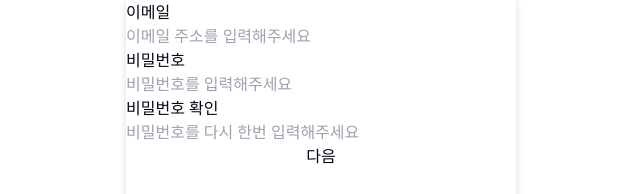
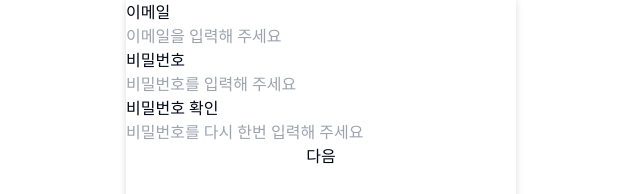
Before and after one commit to Minju9187/attendance, a React (Vite) app: page /signup in a window 1280 px wide. Shown: the top 194 px of the page, without its empty margins (319-959 px from the left). Built offline with nearby package versions, Linux system fonts and the light colour scheme.

Commit message:
SetProfile db 연결

```diff
--- a/src/pages/SetProfile.tsx
+++ b/src/pages/SetProfile.tsx
@@ -1,57 +1,70 @@
 import React from "react";
 import { useNavigate, useLocation } from "react-router-dom";
 import styled from "styled-components";
-import LoginForm from "@/components/LoginForm";
+import { useForm } from "react-hook-form";
+import { db } from "../firebase";
+import { addDoc, collection, getDocs, query } from "firebase/firestore";
 
 export default function SetProfile() {
+  const {
+    register,
+    handleSubmit,
+    watch,
+    formState: { errors },
+  } = useForm();
+
   const navigate = useNavigate();
   const location = useLocation();
+  const userId = location.state.userId;
   const email = location.state.email;
   const password = location.state.password;
-  console.log(email, password);
+  const watchUsername = watch("username");
+  const watchResolution = watch("resolution");
 
-  const onChange = (event) => {
-    const {
-      target: { name, value },
-    } = event;
-    if (name === "username") {
-      console.log(value);
-    }
-    if (name === "resolution") {
-      console.log(value);
-    }
-  };
-
-  const startApp = async () => {
-    const userInfo = doc(db, "userInfo");
+  const onSubmit = async () => {
+    const user = {
+      userId: userId,
+      email: email,
+      username: watchUsername,
+      resolution: watchResolution || "각오따위 없음",
+    };
+    const collectionRef = collection(db, "users");
+    await addDoc(collectionRef, user);
     navigate("/signin");
   };
 
   return (
     <>
-      <Form onSubmit={startApp}>
+      <Form onSubmit={handleSubmit(onSubmit)}>
         <div>사진선택창</div>
         <label htmlFor="username">사용자 이름</label>
         <input
+          id="username"
           type="text"
           placeholder="2~8자 이내여야 합니다."
-          id="username"
-          name="username"
-          onChange={onChange}
-          required
+          {...register("username", {
+            required: "사용자 이름을 꼭 적어주세요.",
+            pattern: {
+              value: /^.{2,8}$/,
+              message: "2자 이상 8자 이내로 입력해주세요",
+            },
+          })}
         />
+        {errors.username && (
+          <small role="alert">{errors.username.message}</small>
+        )}
         <label htmlFor="resolution">각오</label>
         <input
+          id="resolution"
           type="text"
           placeholder="짧게 각오를 적어주세요"
-          id="resolution"
-          name="resolution"
-          onChange={onChange}
-          required
+          {...register("resolution", {})}
         />
+        {errors.resolution && (
+          <small role="alert">{errors.resolution.message}</small>
+        )}
         <button type="submit">시작하기</button>
       </Form>
-      <LoginForm />
     </>
   );
 }
--- a/src/pages/SignIn.tsx
+++ b/src/pages/SignIn.tsx
@@ -83,6 +83,7 @@ export default function SignIn() {
         <button type="submit" disabled={!watchEmail || !watchPassword}>
           로그인
         </button>
+        <button onClick={() => navigate("/signup")}>회원가입</button>
       </Form>
     </>
   );
--- a/src/pages/SignUp.tsx
+++ b/src/pages/SignUp.tsx
@@ -1,74 +1,114 @@
 import React, { useState } from "react";
 import { useNavigate } from "react-router-dom";
+import { useForm } from "react-hook-form";
 import styled from "styled-components";
+import { auth } from "../firebase";
+import { createUserWithEmailAndPassword } from "firebase/auth";
+import { FirebaseError } from "firebase/app";
 
 export default function SignUp() {
-  const [email, setEmail] = useState("");
-  const [password, setPassword] = useState("");
-  const [passwordCheck, setPasswordCheck] = useState("");
+  const {
+    register,
+    handleSubmit,
+    watch,
+    getValues,
+    resetField,
+    formState: { errors },
+  } = useForm();
+
   const navigate = useNavigate();
+  const watchEmail = watch("email");
+  const watchPassword = watch("password");
+  const watchPasswordCheck = watch("passwordCheck");
 
-  const onChange = (event) => {
-    const {
-      target: { name, value },
-    } = event;
-    if (name === "email") {
-      setEmail(value);
+  const onSubmit = async (data) => {
+    try {
+      const userCredential = await createUserWithEmailAndPassword(
+        auth,
+        watchEmail,
+        watchPassword
+      );
+      navigate("/signup/setprofile", {
+        state: {
+          userId: userCredential.user.uid,
+          email: watchEmail,
+          password: watchPassword,
+        },
+      });
+    } catch (error) {
+      const { code } = error as FirebaseError;
+      switch (code) {
+        case "auth/email-already-in-use":
+          alert("이미 사용중인 이메일 입니다.");
+          resetField("email");
+          resetField("password");
+          resetField("passwordCheck");
+          break;
+        case "auth/network-request-failed":
+          alert("네트워크 연결에 실패하였습니다.");
+          break;
+        case "auth/internal-error":
+          alert("잘못된 요청입니다.");
+          break;
+        default:
+          alert("회원가입에 실패하였습니다.");
+      }
     }
-    if (name === "password") {
-      setPassword(value);
-    }
-    if (name === "passwordCheck") {
-      setPasswordCheck(value);
-    }
-  };
-
-  const handleSignUp = (e) => {
-    e.preventDefault();
-    navigate("/signup/setProfile", {
-      state: { email: email, password: password },
-    });
   };
 
   return (
     <>
-      <Form onSubmit={handleSignUp}>
+      <Form onSubmit={handleSubmit(onSubmit)}>
         <label htmlFor="email">이메일</label>
         <input
           id="email"
-          type="email"
-          value={email}
-          name="email"
-          onChange={onChange}
-          placeholder="이메일 주소를 입력해주세요"
-          required
-          autoComplete="current-email"
+          type="text"
+          placeholder="이메일을 입력해 주세요"
+          {...register("email", {
+            required: "이메일은 필수 입력입니다.",
+            pattern: {
+              value: /\S+@\S+\.\S+/,
+              message: "이메일 형식에 맞지 않습니다.",
+            },
+          })}
         />
-
+        {errors.email && <small role="alert">{errors.email.message}</small>}
         <label htmlFor="password">비밀번호</label>
         <input
           id="password"
           type="password"
-          value={password}
-          name="password"
-          onChange={onChange}
-          placeholder="비밀번호를 입력해주세요"
-          required
-          autoComplete="current-password"
+          placeholder="비밀번호를 입력해 주세요"
+          autoComplete="password"
+          {...register("password", {
+            required: "비밀번호는 필수 입력입니다.",
+            minLength: {
+              value: 8,
+              message: "8자리 이상 비밀번호를 사용하세요.",
+            },
+          })}
         />
-
+        {errors.password && (
+          <small role="alert">{errors.password.message}</small>
+        )}
         <label htmlFor="passwordCheck">비밀번호 확인</label>
         <input
           id="passwordCheck"
           type="password"
-          value={passwordCheck}
-          name="passwordCheck"
-          onChange={onChange}
-          placeholder="비밀번호를 다시 한번 입력해주세요"
-          required
-          autoComplete="new-password"
+          placeholder="비밀번호를 다시 한번 입력해 주세요"
+          autoComplete="password"
+          {...register("passwordCheck", {
+            required: "비밀번호체크는 필수 입력입니다.",
+            validate: (value) =>
+              value === getValues("password") ||
+              "비밀번호가 일치하지 않습니다.",
+          })}
         />
-        <button type="submit">다음</button>
+        <button
+          type="submit"
+          disabled={!watchEmail || !watchPassword || !watchPasswordCheck}
+        >
+          다음
+        </button>
       </Form>
     </>
   );
```
